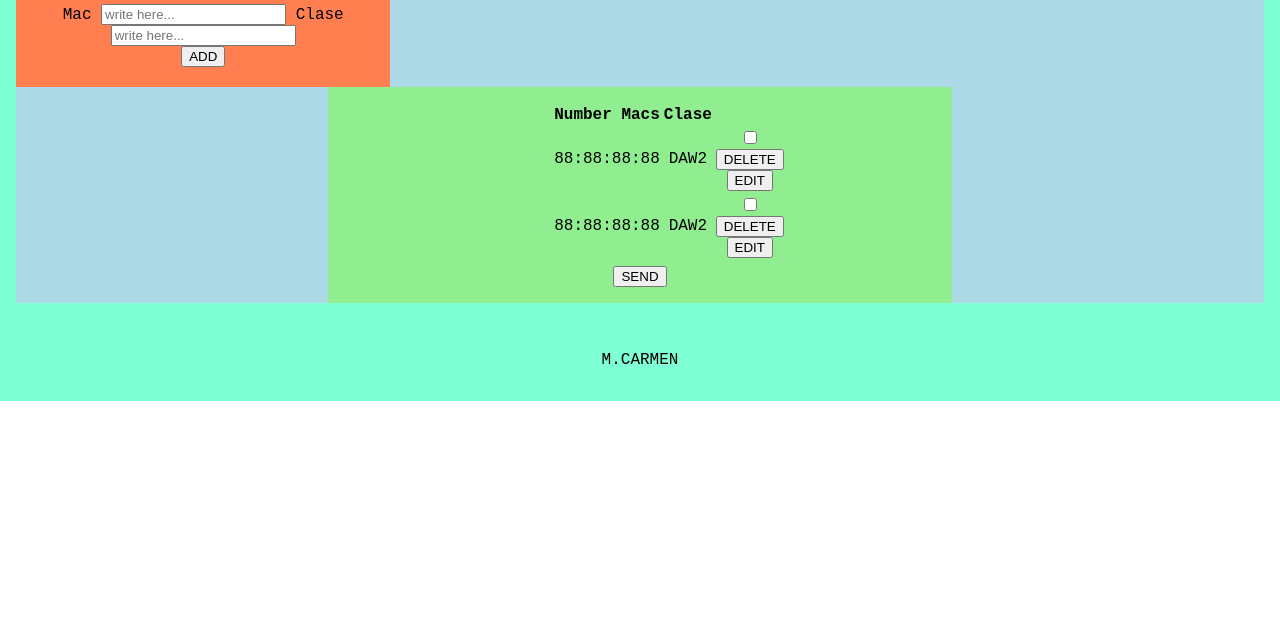
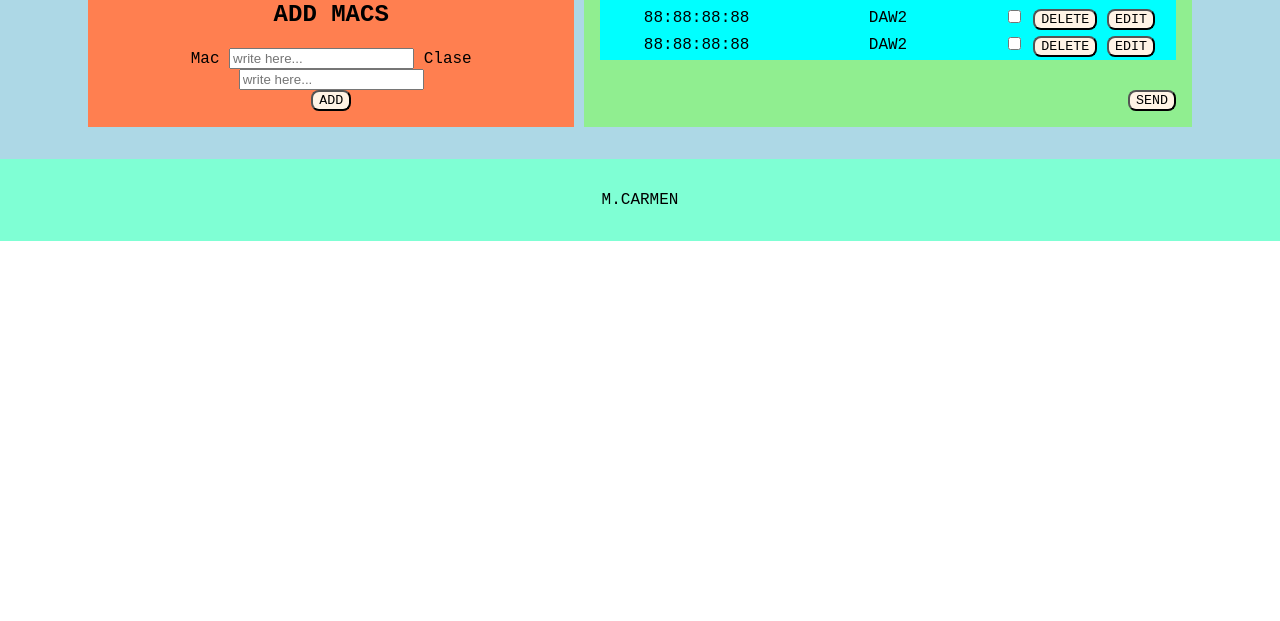
Before and after one commit to MCarmen96/MCarmen_InterfaceDesing, a plain HTML site: page Tema01/Actividad02/Actividad02Rediseño/IndexNuevo.pug in a window 1280 px wide. Shown: the part 179-800 px from the top of the page. Drawn offline with nearby package versions, Linux system fonts and the light colour scheme; files that its build step writes are made by us from their sources.

Commit message:
Actividad02

```diff
--- a/Tema01/Actividad02/Actividad02Rediseño/IndexNuevo.pug
+++ b/Tema01/Actividad02/Actividad02Rediseño/IndexNuevo.pug
@@ -8,49 +8,46 @@ html(lang="en")
     body
         header
             h1 REGISTRO MACS
-            main
-                section
-                    form(action="")
-                        div
-                            h2 ADD MACS
-                            label(for="") Mac
-                            input(type="text" placeholder="write here...")
-                            label(for="") Clase
-                            input(type="text" placeholder="write here...")
+        main
+            section
+                form(action="")
+                    div
+                        h2 ADD MACS
+                        label(for="") Mac
+                        input(type="text" placeholder="write here...")
+                        label(for="") Clase
+                        input(type="text" placeholder="write here...")
+                    button ADD
+            aside
+                table
+                    thead
+                        tr
+                            th Number Macs
+                            th Clase
+                        tr
+                            td
+                                span 88:88:88:88
 
-                    button ADD
+                            td
+                                span DAW2
 
-                aside
-                    table
-                        thead
-                            tr
-                                th Number Macs
-                                th Clase
-                            tr
-                                td
-                                    span 88:88:88:88
-                                    label(for="")
+                            td
+                                input(type="checkbox")
+                                button DELETE
+                                button EDIT
+                        tr
+                            td
+                                span 88:88:88:88
+                                label(for="")
 
-                                td
-                                    span DAW2
+                            td
+                                span DAW2
 
-                                td
-                                    input(type="checkbox")
-                                    button DELETE
-                                    button EDIT
-                            tr
-                                td
-                                    span 88:88:88:88
-                                    label(for="")
-
-                                td
-                                    span DAW2
-
-                                td
-                                    input(type="checkbox")
-                                    button DELETE
-                                    button EDIT
-                    div
-                        button SEND
-    footer
+                            td
+                                input(type="checkbox")
+                                button DELETE
+                                button EDIT
+                div
+                    button SEND
+        footer
             p M.CARMEN
--- a/Tema01/Actividad02/Actividad02Rediseño/estiloIndiceRediseño.scss
+++ b/Tema01/Actividad02/Actividad02Rediseño/estiloIndiceRediseño.scss
@@ -12,19 +12,36 @@ header,footer{
     padding: 1rem;
 }
 main{
-    margin: auto;
+    text-align: center;
     background-color: lightblue;
+    padding: 2rem;
 
-    section{
-        display:block;
-        padding: 20px;
-        width:30%;
+    section {
+        display:inline-block;
+        padding: 1rem;
+        width:40%;
         background-color: coral;
-        form div{
-            display: inline-block;
+        button{
+            background-color: rgb(255, 243, 229);
+            border-radius: 0.5rem;
+            font-family: 'Courier New', Courier, monospace;
+        }
+        button:hover{
+            background-color: rgb(194, 179, 160);
         }
     }
 
+    .box-inputs div{
+        background-color: aqua;
+        margin-bottom: 15px;
+        align-items: center;
+    }
+    .box-inputs label{
+
+        width: 60%;
+        text-align: left;
+        margin-right: 10px;
+    }
     aside{
         padding: 1rem;
         width: 50%;
@@ -32,10 +49,29 @@ main{
         background-color: lightgreen;
 
         table{
-            width: 30%;
-            display: inline-block;
+            background-color: aqua;
+            width: 100%;
             text-align: center;
         }
+        table tr td{
+            width: 30%;
+        }
+        button{
+            background-color: rgb(255, 243, 229);
+            border-radius: 0.5rem;
+            font-family: 'Courier New', Courier, monospace;
+        }
+        button:hover{
+            background-color: rgb(194, 179, 160);
+        }
+        table tbody tr:nth-child(odd){
+        background-color: rgb(187, 252, 187);
+        padding: 1rem;
+        }
+    }
+    aside div{
+        text-align: right;
+        margin-top: 30px;
     }
 
 }
--- /dev/null
+++ b/Tema01/Prueba/index.pug
@@ -0,0 +1,3 @@
+extend layout
+block content
+    p hola!!
--- /dev/null
+++ b/Tema01/Prueba/layout.pug
@@ -0,0 +1,6 @@
+doctype html
+html
+    head
+    body
+        main
+            block content
```
Also changed, not shown: Tema01/Actividad02/Actividad02Rediseño/dist/IndexNuevo.html, Tema01/Actividad02/Actividad02Rediseño/dist/estiloIndiceRediseño.css, Tema01/Prueba/dist/index.html (added), Tema01/Prueba/dist/layout.html (added).
